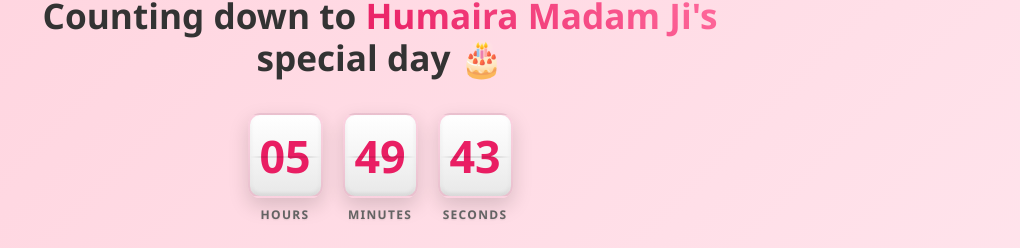
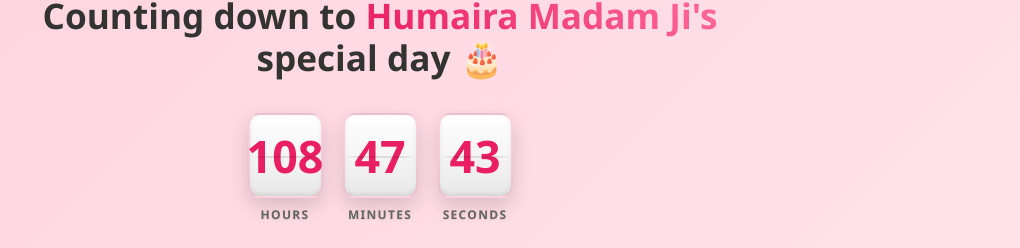
Before and after one commit to Aftab9121999/AH_Birthday1, a React (Vite) app: page / in a window 1280 px wide. Shown: the part 224-472 px from the top of the page, without its empty margins (260-1280 px from the left). Built offline with nearby package versions, Linux system fonts and the light colour scheme.

Commit message:
Update Countdown.jsx

```diff
--- a/src/components/Countdown.jsx
+++ b/src/components/Countdown.jsx
@@ -19,7 +19,7 @@ function Countdown({ onBirthdayReached, birthdayReached }) {
     // 🎂 SET YOUR BIRTHDAY DATE & TIME HERE 🎂
     // ═══════════════════════════════════════════════════════════════
 
-    const targetDate = new Date("2026-01-04T17:02:00");
+    const targetDate = new Date("2026-01-09T00:00:00");
 
     // 📝 HOW TO USE:
     // Replace the date above with your actual birthday
```
